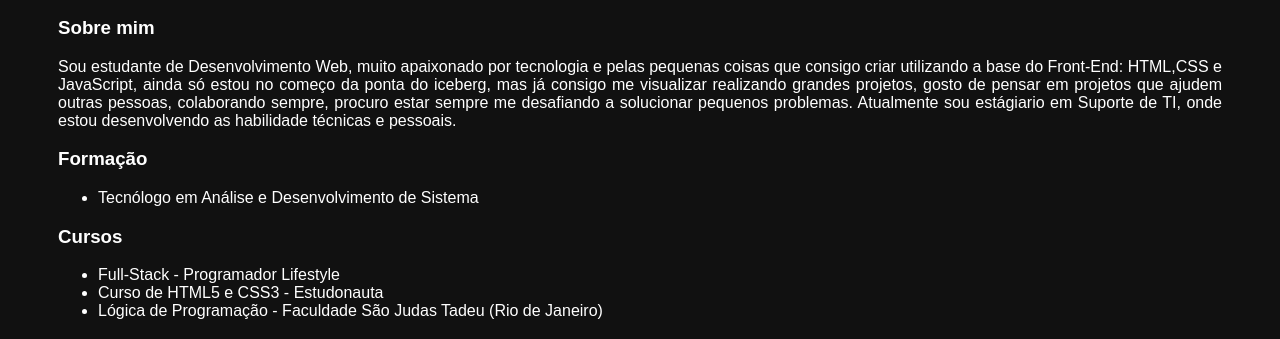
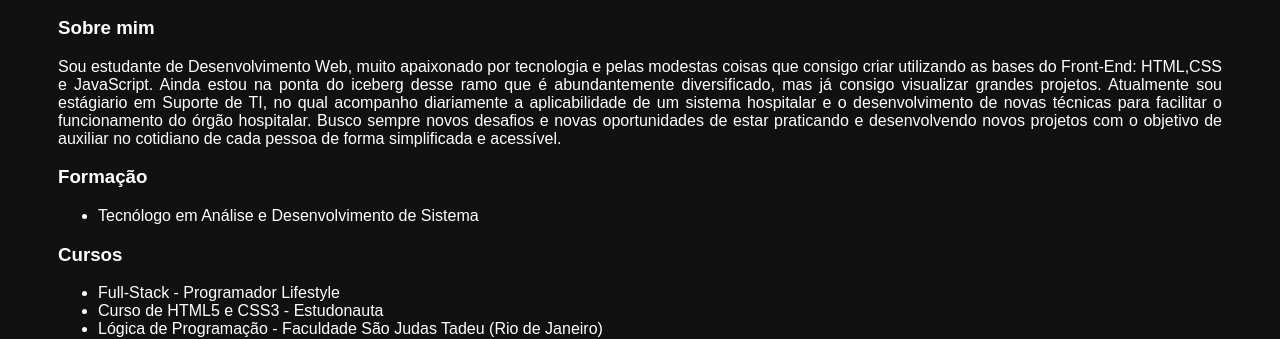
Before and after one commit to denilson-arguelho/projeto-portfolio, a plain HTML site: page index.html in a window 1280 px wide. Shown: the part 354-693 px from the top of the page. Drawn offline with Linux system fonts and the light colour scheme.

Commit message:
ATUALIZEI O SOBRE

```diff
--- a/index.html
+++ b/index.html
@@ -35,7 +35,7 @@
           <section>
             <h3>Sobre mim</h3>
             <p>
-             Sou estudante de Desenvolvimento Web, muito apaixonado por tecnologia e pelas pequenas coisas que consigo criar utilizando a base do Front-End: HTML,CSS e JavaScript, ainda só estou no começo da ponta do iceberg, mas já consigo me visualizar realizando grandes projetos, gosto de pensar em projetos que ajudem outras pessoas, colaborando sempre, procuro estar sempre me desafiando a solucionar pequenos problemas. Atualmente sou estágiario em Suporte de TI, onde estou desenvolvendo as habilidade técnicas e pessoais.
+              Sou estudante de Desenvolvimento Web, muito apaixonado por tecnologia e pelas modestas coisas que consigo criar utilizando as bases do Front-End: HTML,CSS e JavaScript. Ainda estou na ponta do iceberg desse ramo que é abundantemente diversificado, mas já consigo visualizar grandes projetos. Atualmente sou estágiario em Suporte de TI, no qual acompanho diariamente a aplicabilidade de um sistema hospitalar e o desenvolvimento de novas técnicas para facilitar o funcionamento do órgão hospitalar. Busco sempre novos desafios e novas oportunidades de estar praticando e desenvolvendo novos projetos com o objetivo de auxiliar no cotidiano de cada pessoa de forma simplificada e acessível.
             </p>
           </section>
         </div>
```
